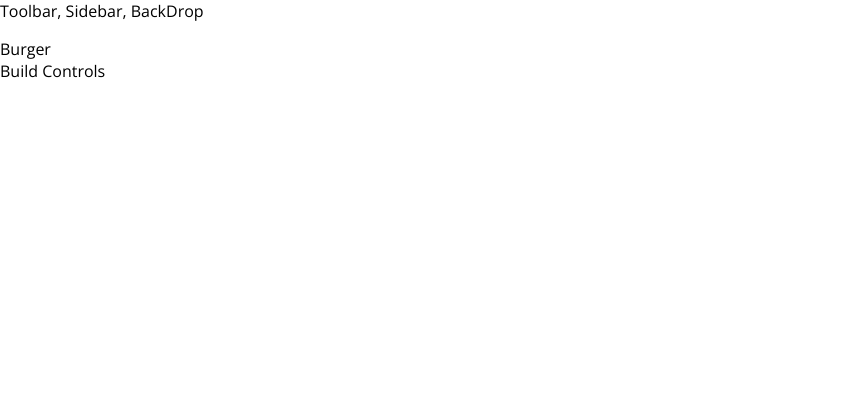
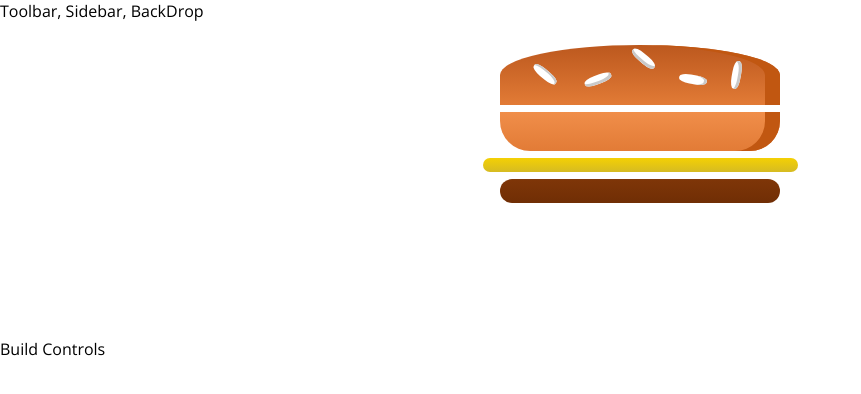
Before and after one commit to husky-parul/burger-builder, a React app: page / in a window 1280 px wide. Shown: the top 394 px of the page, without its empty margins (0-861 px from the left). Built offline with nearby package versions, Linux system fonts and the light colour scheme.

Commit message:
basic burger done

```diff
--- a/package.json
+++ b/package.json
@@ -30,6 +30,7 @@
     "postcss-flexbugs-fixes": "3.2.0",
     "postcss-loader": "2.0.8",
     "promise": "8.0.1",
+    "prop-types": "^15.6.0",
     "raf": "3.4.0",
     "react": "^16.2.0",
     "react-dev-utils": "^4.2.1",
--- /dev/null
+++ b/src/components/Burger/Burger.css
@@ -0,0 +1,30 @@
+.Burger {
+    width: 100%;
+    margin: auto;
+    height: 200px;
+    overflow: scroll;
+    text-align: center;
+    font-weight: bold;
+    font-size: 1.2rem;
+}
+
+@media (min-width: 1000px) and (min-height: 700px){
+    .Burger{
+        width: 700px;
+        height: 600px;
+    }
+}
+
+@media (min-width: 500px) and (min-height: 401px){
+    .Burger{
+        width: 450px;
+        height: 400px;
+    }
+}
+
+@media (min-width: 500px) and (min-height: 400px){
+    .Burger{
+        width: 350px;
+        height: 300px;
+    }
+}
--- /dev/null
+++ b/src/components/Burger/Burger.js
@@ -0,0 +1,17 @@
+import React from 'react';
+import classes from './Burger.css';
+import BurgerIngredient from './BurgerIngredient/BurgerIngredient';
+
+const burger = ( props ) => {
+    return(
+        <div className={classes.Burger}>
+            <BurgerIngredient type='bread-top'/>
+            <BurgerIngredient type='bread-bottom'/>
+            <BurgerIngredient type='cheese'/>
+            <BurgerIngredient type='meat'/>
+        </div>
+    );
+
+};
+
+export default burger;
--- a/src/components/Burger/BurgerIngredient/BurgerIngredient.js
+++ b/src/components/Burger/BurgerIngredient/BurgerIngredient.js
@@ -1,10 +1,13 @@
-import React from 'react';
+import React,{Component} from 'react';
 import classes from './BurgerIngredient.css';
+import PropTypes from 'prop-types';
 
 
-const burgerIngredient = ( props ) => {
-    const ingredient=null;
-    switch(props.type){
+class BurgerIngredient extends Component {
+
+    render(){
+        let ingredient=null;
+        switch(this.props.type){
             case ('bread-bottom'):
                 ingredient=<div className={classes.BreadBottom}></div>;
                 break;
@@ -19,11 +22,27 @@ const burgerIngredient = ( props ) => {
             case ('meat'):
                 ingredient=<div className={classes.Meat}></div>;
                 break;
+            case ('cheese'):
+                ingredient=<div className={classes.Cheese}></div>;
+                break;
+            case ('bacon'):
+                ingredient=<div className={classes.Bacon}></div>;
+                break;
+            case ('salad'):
+                ingredient=<div className={classes.Salad}></div>;
+                break;
+            default:
+                ingredient=null;
+       }
 
+
+       return ingredient;
 
     }
 
-
+}
+BurgerIngredient.propTypes={
+    type: PropTypes.string.isRequired
 };
 
-export default burgerIngredient;
+export default BurgerIngredient;
--- a/src/containers/BurgerBuilder/BurgerBuilder.js
+++ b/src/containers/BurgerBuilder/BurgerBuilder.js
@@ -1,11 +1,12 @@
 import React, { Component } from 'react';
 import Aux from '../../hoc/Aux';
+import Burger from '../../components/Burger/Burger';
 
 class BurgerBuilder extends Component{
     render(){
         return (
             <Aux>
-                <div>Burger</div>
+                <Burger/>
                 <div>Build Controls</div>
             </Aux>
         );
```
Lines whose indentation alone changed are shown as unchanged.
